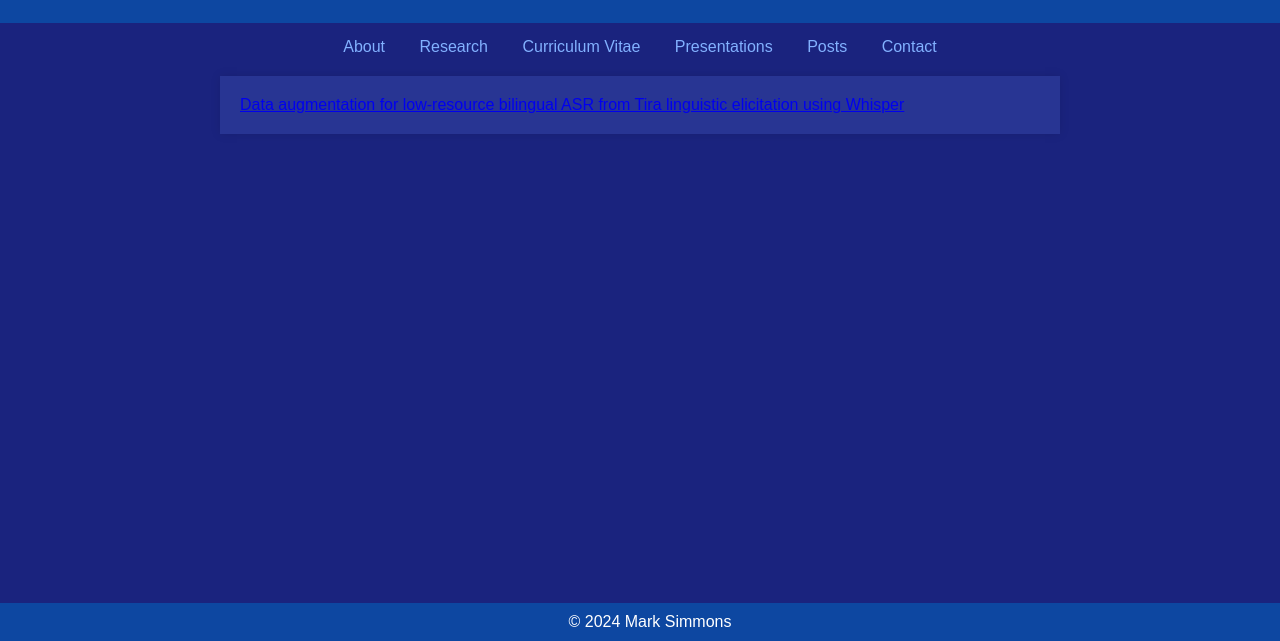
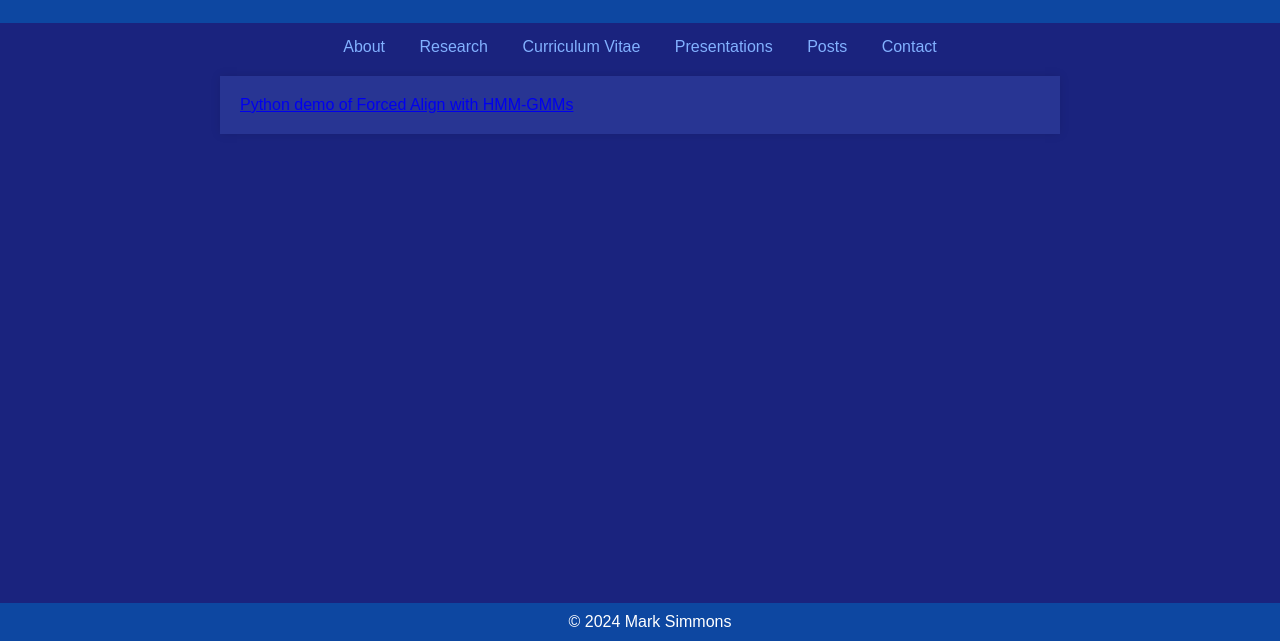
Before and after one commit to markjosims/markjosims.github.io, a plain HTML site: page index.html in a window 1280 px wide. Both pictures are taken after a click on the link "Posts". Shown: the part 159-800 px from the top of the page. Drawn offline with Linux system fonts and the light colour scheme.

Commit message:
change posts name

```diff
--- a/index.html
+++ b/index.html
@@ -156,7 +156,7 @@
     </section>
 
     <section id="posts">
-        <a href="posts/hmm_gmm.html">Data augmentation for low-resource bilingual ASR from Tira linguistic elicitation using Whisper</a>
+        <a href="posts/hmm_gmm.html">Python demo of Forced Align with HMM-GMMs</a>
     </section>
 
     <section id="contact">
```
